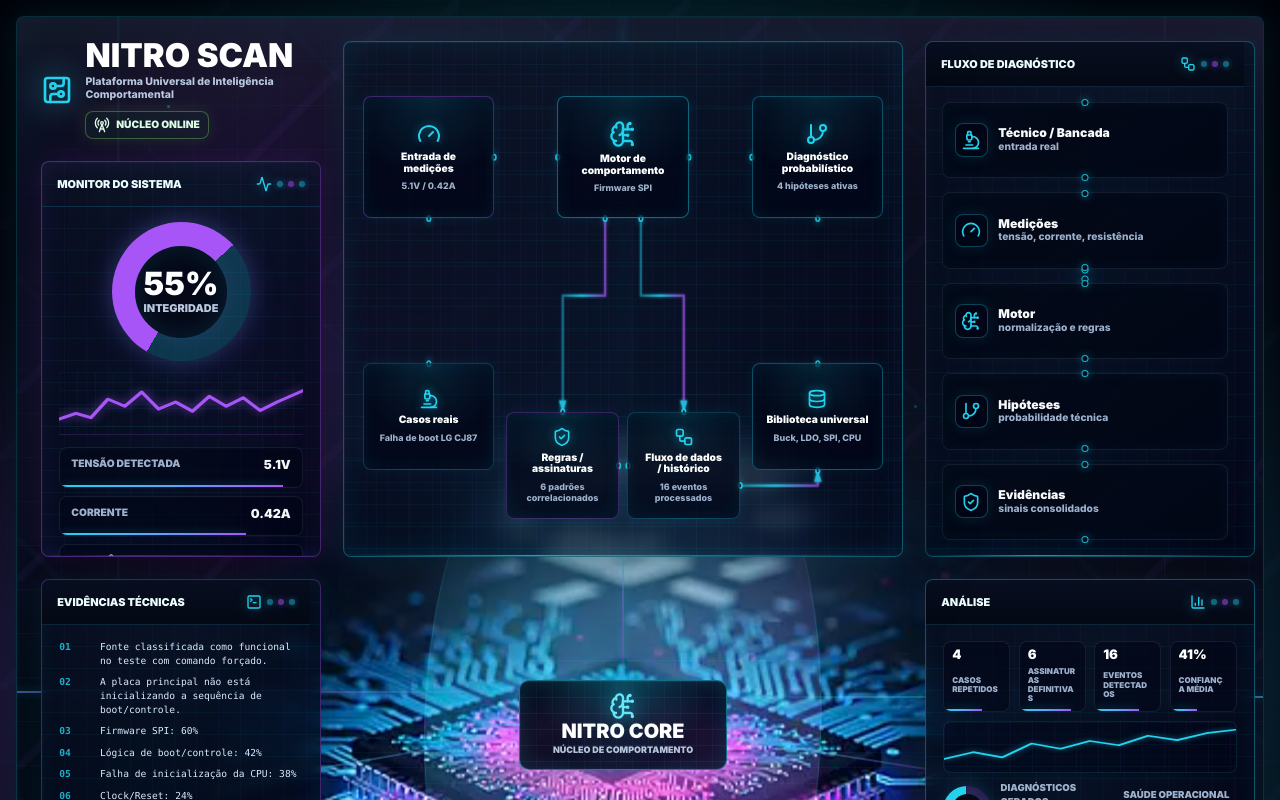
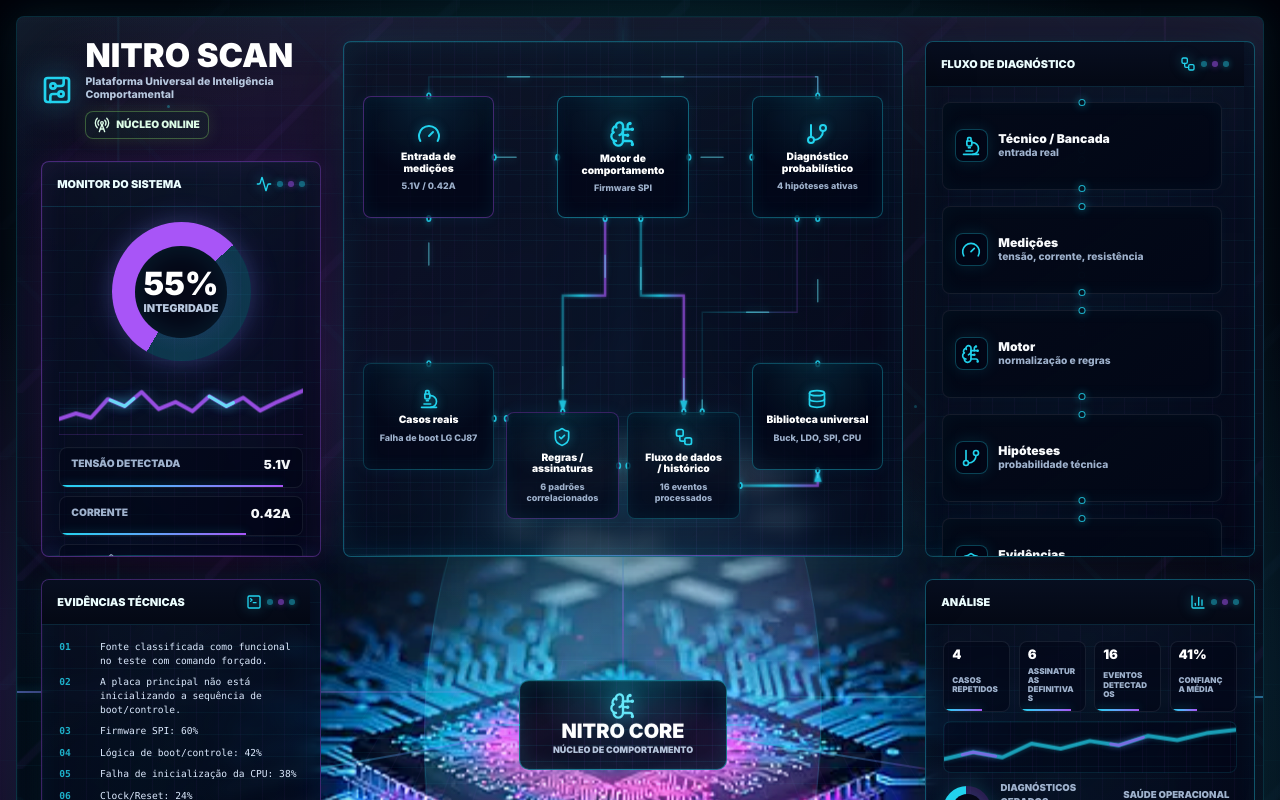
Before and after one commit to Nazireu007/nitro-scan, a React (Vite) app: page / in a window 1280 px wide. Shown: the top 800 px of the page. Built offline with nearby package versions, Linux system fonts and the light colour scheme.

Commit message:
Refine Nitro Scan visual polish

```diff
--- a/src/components/ArchitectureConnections.tsx
+++ b/src/components/ArchitectureConnections.tsx
@@ -10,11 +10,21 @@
     { id: 'history-library', d: 'M710 535 H849 V517' },
   ];
 
+  const supportRoutes = [
+    { id: 'upper-reference-bus', d: 'M152 65 V42 H849 V65' },
+    { id: 'cases-signatures', d: 'M269 454 H291' },
+    { id: 'diagnostic-history-trace', d: 'M812 213 V326 H642 V446' },
+  ];
+
+  const signalRoutes = [...routes, ...supportRoutes];
+
   const ports = [
+    [152, 65],
     [269, 139],
     [383, 139],
     [618, 139],
     [731, 139],
+    [849, 65],
     [152, 213],
     [152, 388],
     [468, 213],
@@ -23,6 +33,10 @@
     [609, 446],
     [849, 213],
     [849, 388],
+    [269, 454],
+    [291, 454],
+    [812, 213],
+    [642, 446],
     [492, 511],
     [509, 511],
     [710, 535],
@@ -53,6 +67,20 @@
         {routes.map((route) => (
           <path className="architecture-route" d={route.d} key={route.id} markerEnd="url(#architectureArrow)" />
         ))}
+        {supportRoutes.map((route) => (
+          <path className="architecture-route architecture-route-support" d={route.d} key={route.id} />
+        ))}
+      </g>
+
+      <g className="architecture-signal-layer">
+        {signalRoutes.map((route, index) => (
+          <path
+            className="architecture-signal"
+            d={route.d}
+            key={`signal-${route.id}`}
+            style={{ animationDelay: `${index * -0.46}s` }}
+          />
+        ))}
       </g>
 
       <g className="architecture-port-layer">
--- a/src/components/ArchitectureHero.tsx
+++ b/src/components/ArchitectureHero.tsx
@@ -400,7 +400,14 @@
 
       <div className="monitor-line-chart" aria-hidden="true">
         <svg viewBox="0 0 260 86" preserveAspectRatio="none">
-          <polyline points="0,66 18,58 34,64 52,38 70,48 88,28 106,52 124,42 142,55 160,34 178,48 196,36 214,54 232,42 260,26" />
+          <polyline
+            className="chart-line chart-line-base"
+            points="0,66 18,58 34,64 52,38 70,48 88,28 106,52 124,42 142,55 160,34 178,48 196,36 214,54 232,42 260,26"
+          />
+          <polyline
+            className="chart-line chart-line-pulse"
+            points="0,66 18,58 34,64 52,38 70,48 88,28 106,52 124,42 142,55 160,34 178,48 196,36 214,54 232,42 260,26"
+          />
         </svg>
       </div>
 
@@ -483,6 +490,7 @@
   return (
     <Panel className="flow-panel" title="FLUXO DE DIAGNÓSTICO" icon={Workflow}>
       <div className="flow-pipeline">
+        <div className="flow-pipeline-inner">
           <DiagnosticFlowConnections />
           {steps.map((step) => {
             const Icon = step.icon;
@@ -501,6 +509,7 @@
               </div>
             );
           })}
+        </div>
       </div>
     </Panel>
   );
@@ -665,7 +674,14 @@
       </div>
       <div className="analytics-line" aria-hidden="true">
         <svg viewBox="0 0 360 116" preserveAspectRatio="none">
-          <polyline points="0,86 36,70 72,82 108,50 144,62 180,44 216,54 252,32 288,42 324,26 360,18" />
+          <polyline
+            className="chart-line chart-line-base"
+            points="0,86 36,70 72,82 108,50 144,62 180,44 216,54 252,32 288,42 324,26 360,18"
+          />
+          <polyline
+            className="chart-line chart-line-pulse chart-line-pulse-soft"
+            points="0,86 36,70 72,82 108,50 144,62 180,44 216,54 252,32 288,42 324,26 360,18"
+          />
         </svg>
       </div>
       <div className="analytics-bottom">
--- a/src/index.css
+++ b/src/index.css
@@ -482,13 +482,30 @@
   height: 100%;
 }
 
-.monitor-line-chart polyline {
+.chart-line {
   fill: none;
-  stroke: #a855f7;
   stroke-width: 4;
   stroke-linecap: round;
   stroke-linejoin: round;
+  vector-effect: non-scaling-stroke;
+}
+
+.monitor-line-chart .chart-line-base {
+  stroke: #a855f7;
   filter: drop-shadow(0 0 6px rgba(168, 85, 247, 0.64));
+  animation: chartBreath 4.6s ease-in-out infinite;
+}
+
+.monitor-line-chart .chart-line-pulse {
+  stroke: #67e8f9;
+  stroke-width: 3.2;
+  stroke-dasharray: 28 94;
+  stroke-dashoffset: 0;
+  filter:
+    drop-shadow(0 0 7px rgba(34, 211, 238, 0.76))
+    drop-shadow(0 0 12px rgba(168, 85, 247, 0.22));
+  opacity: 0.9;
+  animation: telemetryPulse 3.2s linear infinite;
 }
 
 .monitor-readouts {
@@ -583,6 +600,26 @@
   stroke-linejoin: miter;
   filter: url("#architectureGlow");
   opacity: 0.9;
+  vector-effect: non-scaling-stroke;
+}
+
+.architecture-route-support {
+  stroke-width: 1.35;
+  opacity: 0.38;
+  filter: drop-shadow(0 0 4px rgba(34, 211, 238, 0.22));
+}
+
+.architecture-signal {
+  fill: none;
+  stroke: rgba(103, 232, 249, 0.9);
+  stroke-width: 1.45;
+  stroke-linecap: round;
+  stroke-linejoin: round;
+  stroke-dasharray: 22 132;
+  stroke-dashoffset: 0;
+  filter: drop-shadow(0 0 6px rgba(34, 211, 238, 0.55));
+  opacity: 0.55;
+  animation: architectureSignalFlow 5.8s linear infinite;
   vector-effect: non-scaling-stroke;
 }
 
@@ -660,23 +697,53 @@
   right: 2.2%;
   width: 20%;
   height: 33.4%;
+  overflow: hidden;
   border-color: rgba(34, 211, 238, 0.34);
 }
 
 .flow-pipeline {
   position: relative;
   z-index: 2;
-  display: grid;
   height: calc(100% - 2.82rem);
-  min-height: 22rem;
+  min-height: 0;
+  overflow-x: hidden;
+  overflow-y: scroll;
+  padding: 0.92rem 0.78rem 0.92rem 1rem;
+  scroll-behavior: smooth;
+  scrollbar-color: rgba(34, 211, 238, 0.88) rgba(2, 6, 23, 0.52);
+  scrollbar-gutter: stable;
+  scrollbar-width: thin;
+}
+
+.flow-pipeline::-webkit-scrollbar {
+  width: 6px;
+}
+
+.flow-pipeline::-webkit-scrollbar-track {
+  border-left: 1px solid rgba(34, 211, 238, 0.08);
+  background:
+    linear-gradient(180deg, rgba(34, 211, 238, 0.05), rgba(168, 85, 247, 0.06)),
+    rgba(2, 6, 23, 0.55);
+}
+
+.flow-pipeline::-webkit-scrollbar-thumb {
+  min-height: 3rem;
+  border-radius: 999px;
+  background: linear-gradient(180deg, #22d3ee, #60a5fa, #a855f7);
+  box-shadow: 0 0 10px rgba(34, 211, 238, 0.48);
+}
+
+.flow-pipeline-inner {
+  position: relative;
+  display: grid;
+  min-height: 31.5rem;
   grid-template-rows: repeat(5, minmax(3.45rem, 1fr));
   gap: 3.2%;
-  padding: 0.92rem 1rem 1rem;
 }
 
 .diagnostic-flow-connections {
   position: absolute;
-  inset: 0.92rem 1rem 1rem;
+  inset: 0;
   z-index: 1;
   width: auto;
   height: auto;
@@ -1353,13 +1420,26 @@
   background-size: 22px 22px;
 }
 
-.analytics-line polyline {
-  fill: none;
+.analytics-line .chart-line-base {
   stroke: #22d3ee;
-  stroke-width: 4;
-  stroke-linecap: round;
-  stroke-linejoin: round;
   filter: drop-shadow(0 0 6px rgba(34, 211, 238, 0.58));
+  animation: chartBreath 5.4s ease-in-out infinite;
+}
+
+.analytics-line .chart-line-pulse {
+  stroke: #a855f7;
+  stroke-width: 3;
+  stroke-dasharray: 34 120;
+  stroke-dashoffset: 0;
+  filter:
+    drop-shadow(0 0 7px rgba(168, 85, 247, 0.56))
+    drop-shadow(0 0 11px rgba(34, 211, 238, 0.18));
+  opacity: 0.66;
+  animation: telemetryPulse 4.6s linear infinite;
+}
+
+.analytics-line .chart-line-pulse-soft {
+  animation-duration: 5.2s;
 }
 
 .analytics-bottom {
@@ -1836,6 +1916,35 @@
   }
 }
 
+@keyframes telemetryPulse {
+  from {
+    stroke-dashoffset: 0;
+  }
+  to {
+    stroke-dashoffset: -244;
+  }
+}
+
+@keyframes chartBreath {
+  0%, 100% {
+    opacity: 0.78;
+    filter: brightness(0.95) drop-shadow(0 0 6px rgba(34, 211, 238, 0.34));
+  }
+  50% {
+    opacity: 1;
+    filter: brightness(1.18) drop-shadow(0 0 10px rgba(168, 85, 247, 0.32));
+  }
+}
+
+@keyframes architectureSignalFlow {
+  from {
+    stroke-dashoffset: 0;
+  }
+  to {
+    stroke-dashoffset: -154;
+  }
+}
+
 @keyframes barAlive {
   0%, 100% {
     filter: brightness(0.82);
```
Lines whose indentation alone changed are shown as unchanged.
